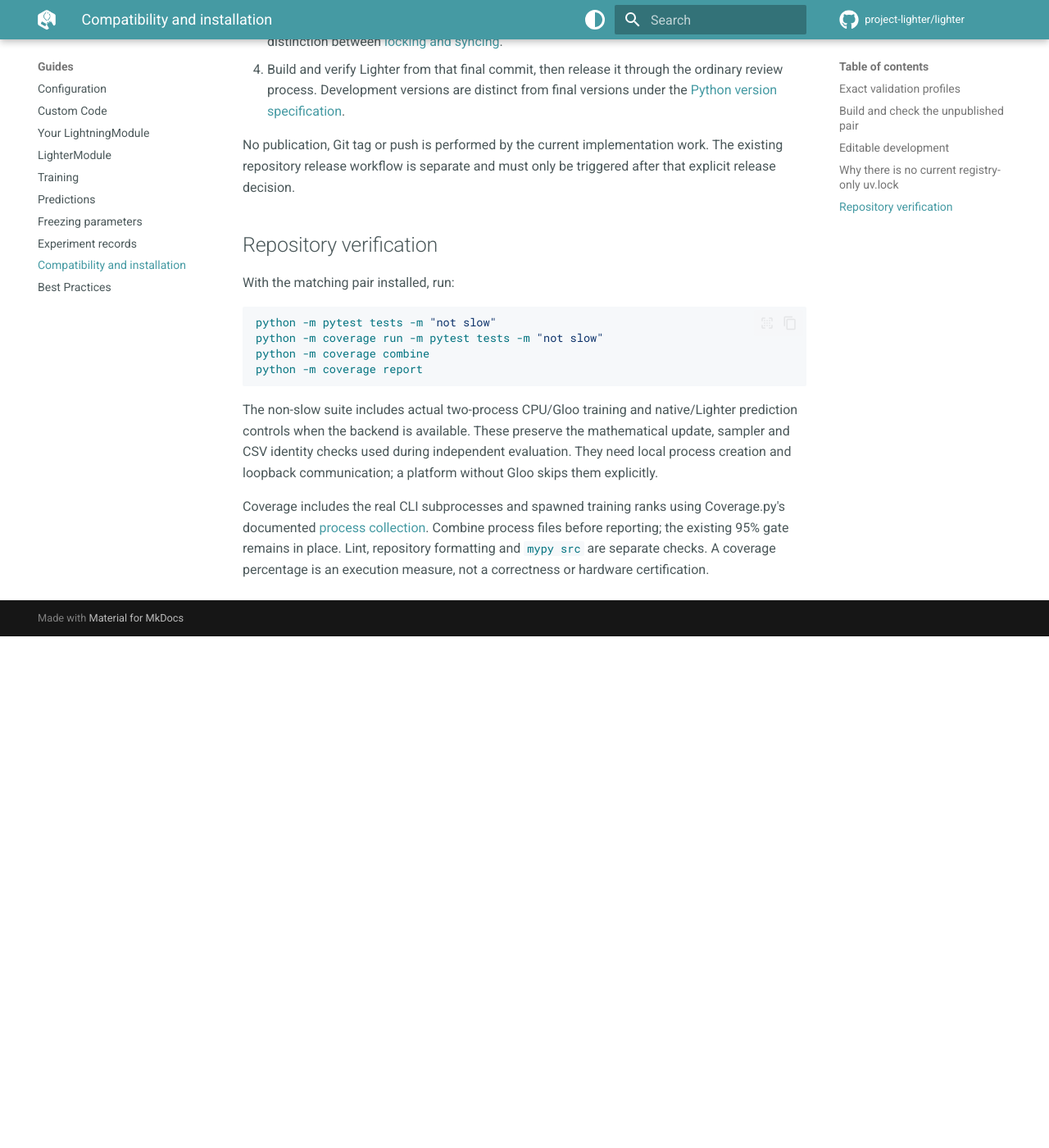
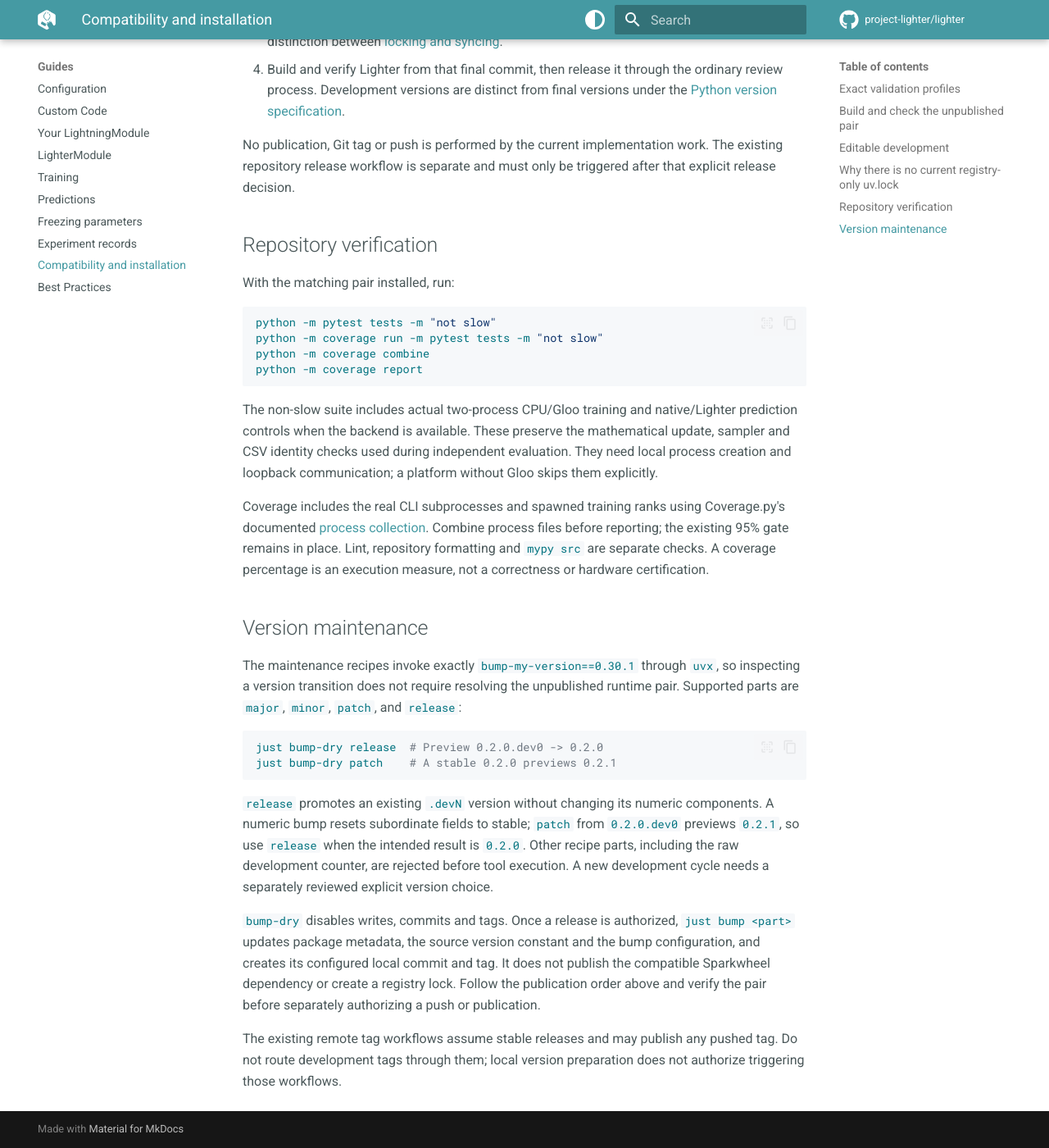
Before and after one commit to project-lighter/lighter, an MkDocs documentation site: the page built from docs/guides/compatibility.md, in a window 1280 px wide and 1400 px high, scrolled down 2917 px. Shown: the whole window at 82% size. Built offline with MkDocs 1.6.1 and Material for MkDocs 9.7.7, drawn with Linux system fonts in a browser that asks for light colours; comment, search, counter and statistics services are not loaded; before the commit the page ends 3693 px from its top, so only the background shows below that.

Commit message:
Qualify version transitions and combine coverage data

````diff
--- a/docs/guides/compatibility.md
+++ b/docs/guides/compatibility.md
@@ -78,3 +78,32 @@ python -m coverage report
 The non-slow suite includes actual two-process CPU/Gloo training and native/Lighter prediction controls when the backend is available. These preserve the mathematical update, sampler and CSV identity checks used during independent evaluation. They need local process creation and loopback communication; a platform without Gloo skips them explicitly.
 
 Coverage includes the real CLI subprocesses and spawned training ranks using Coverage.py's documented [process collection](https://coverage.readthedocs.io/en/latest/subprocess.html). Combine process files before reporting; the existing 95% gate remains in place. Lint, repository formatting and `mypy src` are separate checks. A coverage percentage is an execution measure, not a correctness or hardware certification.
+
+## Version maintenance
+
+The maintenance recipes invoke exactly `bump-my-version==0.30.1` through `uvx`,
+so inspecting a version transition does not require resolving the unpublished
+runtime pair. Supported parts are `major`, `minor`, `patch`, and `release`:
+
+```bash
+just bump-dry release  # Preview 0.2.0.dev0 -> 0.2.0
+just bump-dry patch    # A stable 0.2.0 previews 0.2.1
+```
+
+`release` promotes an existing `.devN` version without changing its numeric
+components. A numeric bump resets subordinate fields to stable; `patch` from
+`0.2.0.dev0` previews `0.2.1`, so use `release` when the intended result is
+`0.2.0`. Other recipe parts, including the raw development counter, are rejected
+before tool execution. A new development cycle needs a separately reviewed
+explicit version choice.
+
+`bump-dry` disables writes, commits and tags. Once a release is authorized,
+`just bump <part>` updates package metadata, the source version constant and the
+bump configuration, and creates its configured local commit and tag. It does not
+publish the compatible Sparkwheel dependency or create a registry lock. Follow
+the publication order above and verify the pair before separately authorizing a
+push or publication.
+
+The existing remote tag workflows assume stable releases and may publish any
+pushed tag. Do not route development tags through them; local version preparation
+does not authorize triggering those workflows.
````
Also changed, not shown: pyproject.toml (+7 -0 lines), 1 other file.
